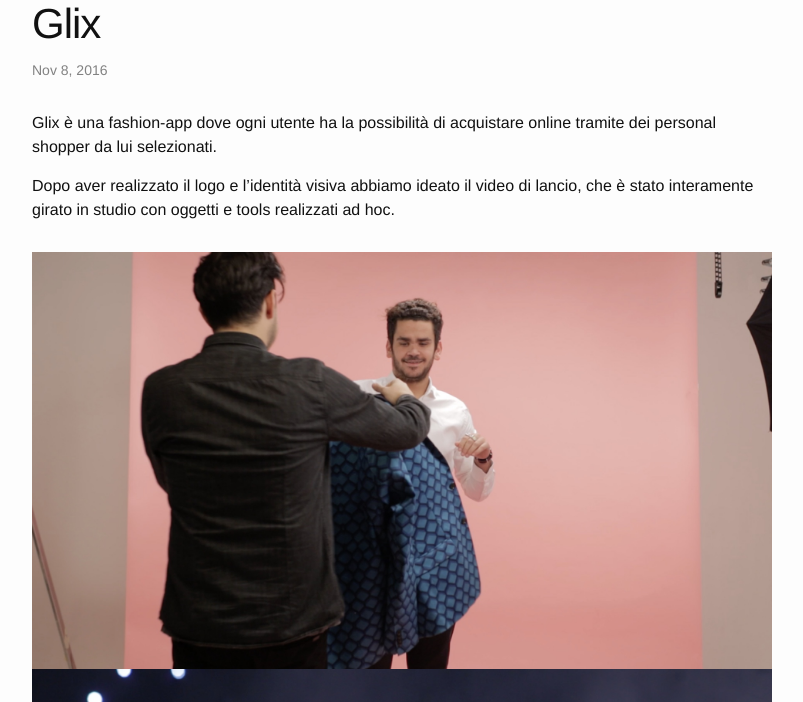
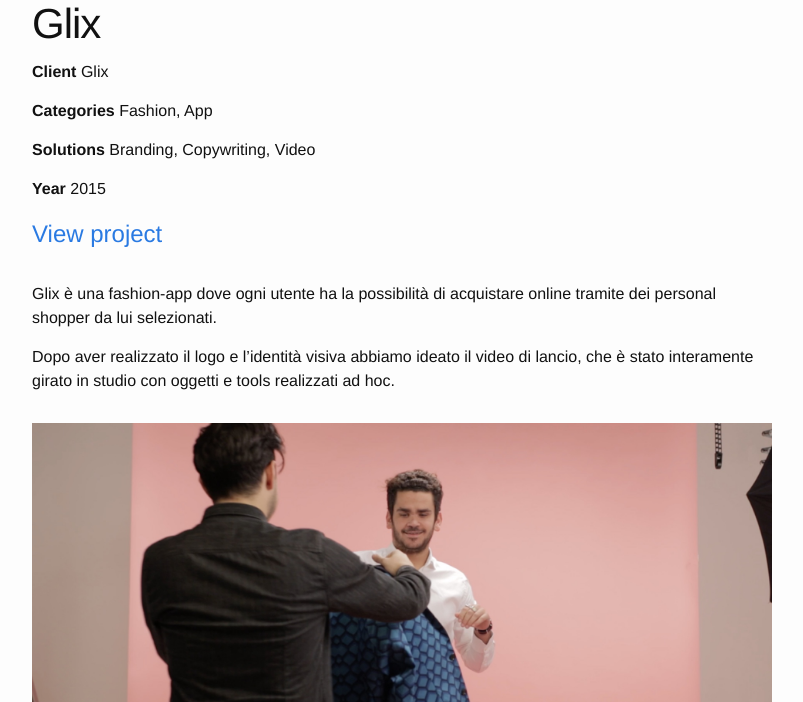
Before and after one commit to landhostudio/landhostudio-jekyll, a Jekyll site: the page built from _works/glix.markdown, in a window 1280 px wide and 900 px high, scrolled down 464 px, cut to the strip 198-900 px from the top of the window. Shown: the whole strip, without its empty margins (238-1041 px from the left). Built offline with Jekyll 4.4.1, drawn with Linux system fonts in a browser that asks for light colours.

Commit message:
Updated Config and 3 other files

```diff
--- a/_config.yml
+++ b/_config.yml
@@ -21,6 +21,7 @@ defaults:
     thumbnail_image_file:
     thumbnail_video_file:
     video:
+    client:
     payoff:
     solutions:
     -
--- a/_layouts/work.html
+++ b/_layouts/work.html
@@ -17,7 +17,27 @@ layout: default
 
   <header class="post-header">
     <h1 class="post-title" itemprop="name headline">{{ page.title | escape }}</h1>
-    <p class="post-meta"><time datetime="{{ page.date | date_to_xmlschema }}" itemprop="datePublished">{{ page.date | date: "%b %-d, %Y" }}</time>{% if page.author %} • <span itemprop="author" itemscope itemtype="http://schema.org/Person"><span itemprop="name">{{ page.author }}</span></span>{% endif %}</p>
+
+    {% if page.client %}
+      <p class="post-client"><strong>Client</strong> {{ page.client }}</p>
+    {% endif %}
+
+    {% if page.categories %}
+      <p class="post-categories"><strong>Categories</strong> {% assign categories = page.categories %}{% for category in categories %}{% if forloop.last == true %}{{ category | capitalize }}{% else %}{{ category | capitalize }}, {% endif %}{% endfor %}</p>
+    {% endif %}
+
+    {% if page.solutions %}
+      <p class="post-solutions"><strong>Solutions</strong> {% assign solutions = page.solutions %}{% for solution in solutions %}{% if forloop.last == true %}{{ solution | capitalize }}{% else %}{{ solution | capitalize }}, {% endif %}{% endfor %}</p>
+    {% endif %}
+
+    {% if page.year_date %}
+      <p class="post-year"><strong>Year</strong> {{ page.year_date | date: "%Y" }}</p>
+    {% endif %}
+
+    {% if page.link %}
+      <p class="post-link"><a href="{{ page.link }}" rel="nofollow" target="_blank">View project</a></p>
+    {% endif %}
+
   </header>
 
   <div class="post-content" itemprop="articleBody">
```
Also changed, not shown: about.md (+1 -0 lines), index.md (+1 -0 lines).
